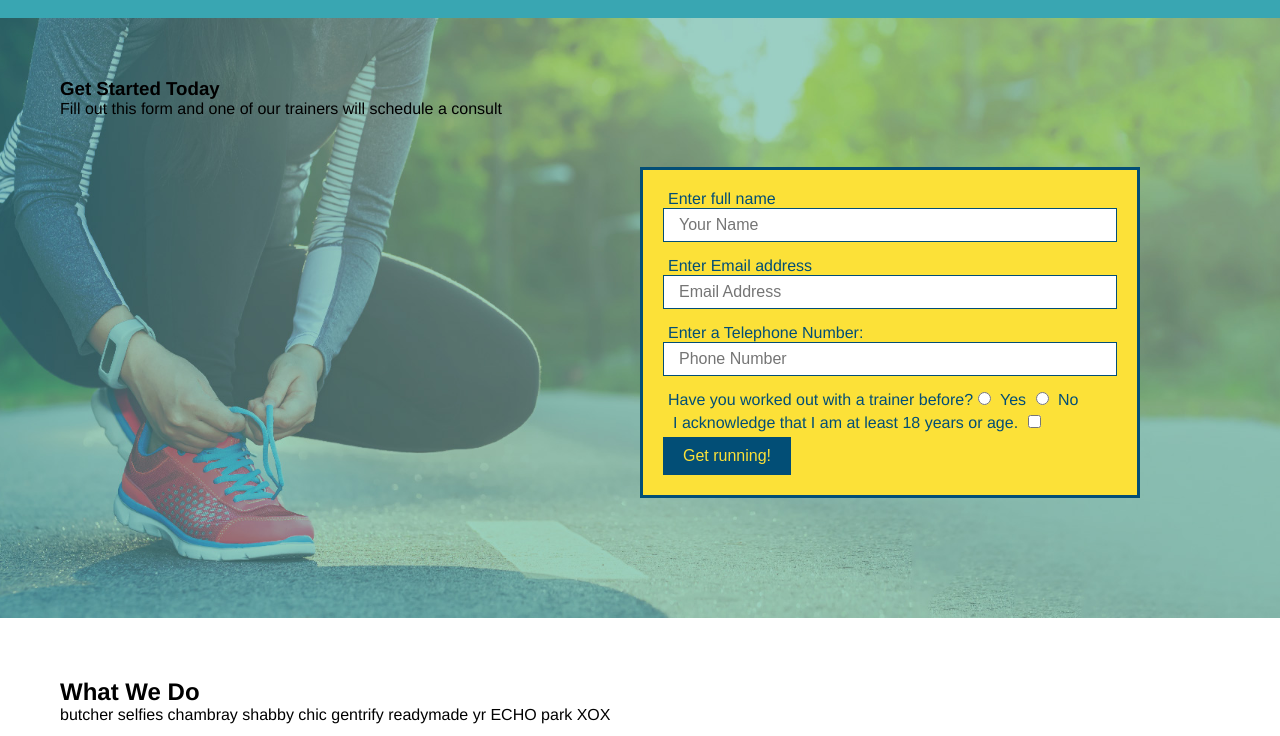
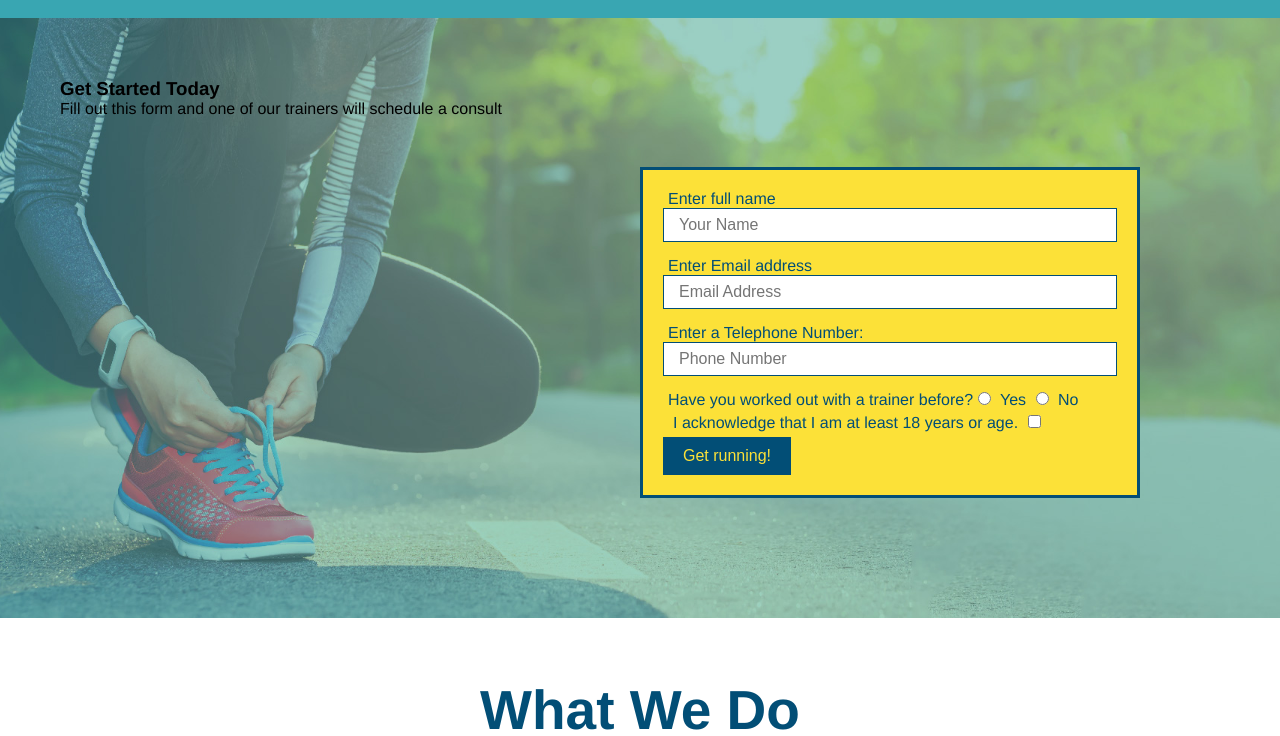
Before and after one commit to kelsey6166/run-buddy, a plain HTML site: page index.html in a window 1280 px wide. Shown: the part 64-800 px from the top of the page. Drawn offline with Linux system fonts and the light colour scheme.

Commit message:
style what we do section

```diff
--- a/index.html
+++ b/index.html
@@ -72,10 +72,10 @@
 <!--end hero -->
 
     <!--"What we do" section-->
-    <section id="What-We-Do">
+    <section id="What-We-Do" class="intro">
         <h2>What We Do</h2>
         <p>
-            butcher selfies chambray shabby chic gentrify readymade yr ECHO park XOX
+            butcher selfies chambray shabby chic gentrify readymade yr ECHO park XOXO Tumblr normcore Banksy direct trade Blue Bottle chillwave you probably haven't heard of them single-origin coffee Vice fanny pack fixie Odd Future Austin fingerstache pickeld twee synth Wes anderson Thundercats viral biitters flannel meggings narwhal Marfa Schlitz sustainable intelligentsia umami deep v craft
         </p>
     </section>
 
--- a/style.css
+++ b/style.css
@@ -105,3 +105,25 @@ section {
   font-size: 16px;
 }
 /*hero styles end*/
+
+.intro {
+  text-align: center;
+}
+.intro h2 {
+  /* add this alongside your other declarations*/
+  display: inline-block;
+  font-size: 55px;
+  color: #024e76;
+  margin-bottom: 35px;
+  padding: 0 100px 20px 100px;
+  border-bottom: 3px solid;
+  border-color: #fce138;
+}
+.intro p {
+  /* add this alongside your other declarations*/
+  margin: 0 auto;
+  line-height: 1.7;
+  color: #39a6b2;
+  width: 80%;
+  font-size: 20px;
+}
```
